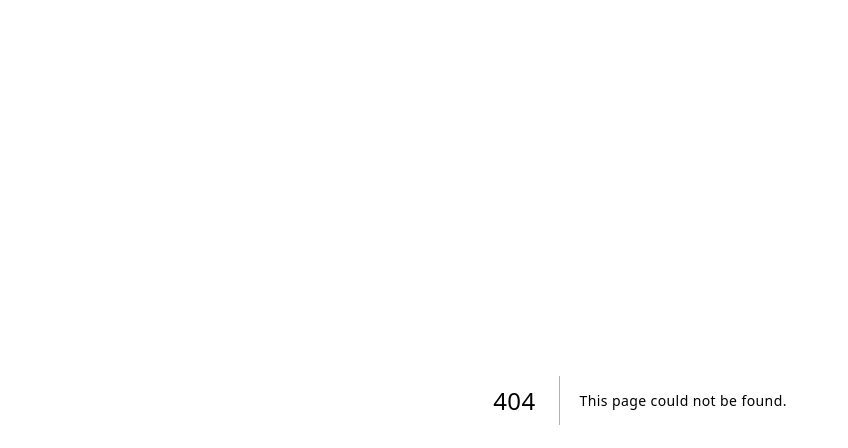
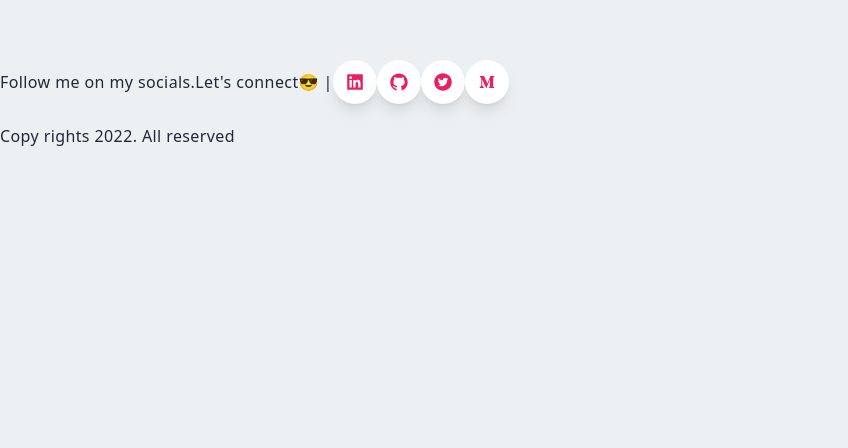
Before and after one commit to MainaMary/portfolio-app-v2, a Next.js app: page /components/Footer in a window 1280 px wide. Before the commit this address had no page. Shown: the top 448 px of the page, without its empty margins (0-848 px from the left). Built offline with nearby package versions, Linux system fonts and the light colour scheme.

Commit message:
Fix layout of elements

```diff
--- a/pages/components/About.tsx
+++ b/pages/components/About.tsx
@@ -25,7 +25,7 @@ const About = () => {
             Check out my latest articles
           </Link>
         </div>
-        <div className="w-[60%] bg-slate-400">
+        <div className="w-[60%] ">
           <Title>Skills</Title>
           <div className="flex w-full justify-between flex-wrap h-auto gap-[.95] ">
             <AlternativeButton color={false}>
--- /dev/null
+++ b/pages/components/Footer.tsx
@@ -0,0 +1,34 @@
+import React from "react";
+import IconWrap from "./IconWrap";
+import {
+  AiFillLinkedin,
+  AiFillGithub,
+  AiOutlineMedium,
+  AiFillTwitterCircle,
+} from "react-icons/ai";
+const Footer = () => {
+  return (
+    <footer className=" py-10  h-20 w-full px-[-80px]">
+      <div className="flex h-auto items-center my-5 w-full">
+        <p>Follow me on my socials.Let's connect😎 | </p>
+        <div className="flex justify-between w-[2/3]">
+          <IconWrap>
+            <AiFillLinkedin />
+          </IconWrap>
+          <IconWrap>
+            <AiFillGithub />
+          </IconWrap>
+          <IconWrap>
+            <AiFillTwitterCircle />
+          </IconWrap>
+          <IconWrap>
+            <AiOutlineMedium />
+          </IconWrap>
+        </div>
+      </div>
+      <p className="mb-5">Copy rights 2022. All reserved</p>
+    </footer>
+  );
+};
+
+export default Footer;
--- a/pages/index.tsx
+++ b/pages/index.tsx
@@ -7,6 +7,7 @@ import HomePage from "./components/HomePage";
 import About from "./components/About";
 import Projects from "./components/Projects";
 import Contact from "./components/Contact";
+import Footer from "./components/Footer";
 
 const Home: NextPage = () => {
   return (
@@ -23,6 +24,7 @@ const Home: NextPage = () => {
           <About />
           <Projects />
           <Contact />
+          <Footer />
         </div>
       </div>
     </div>
```
